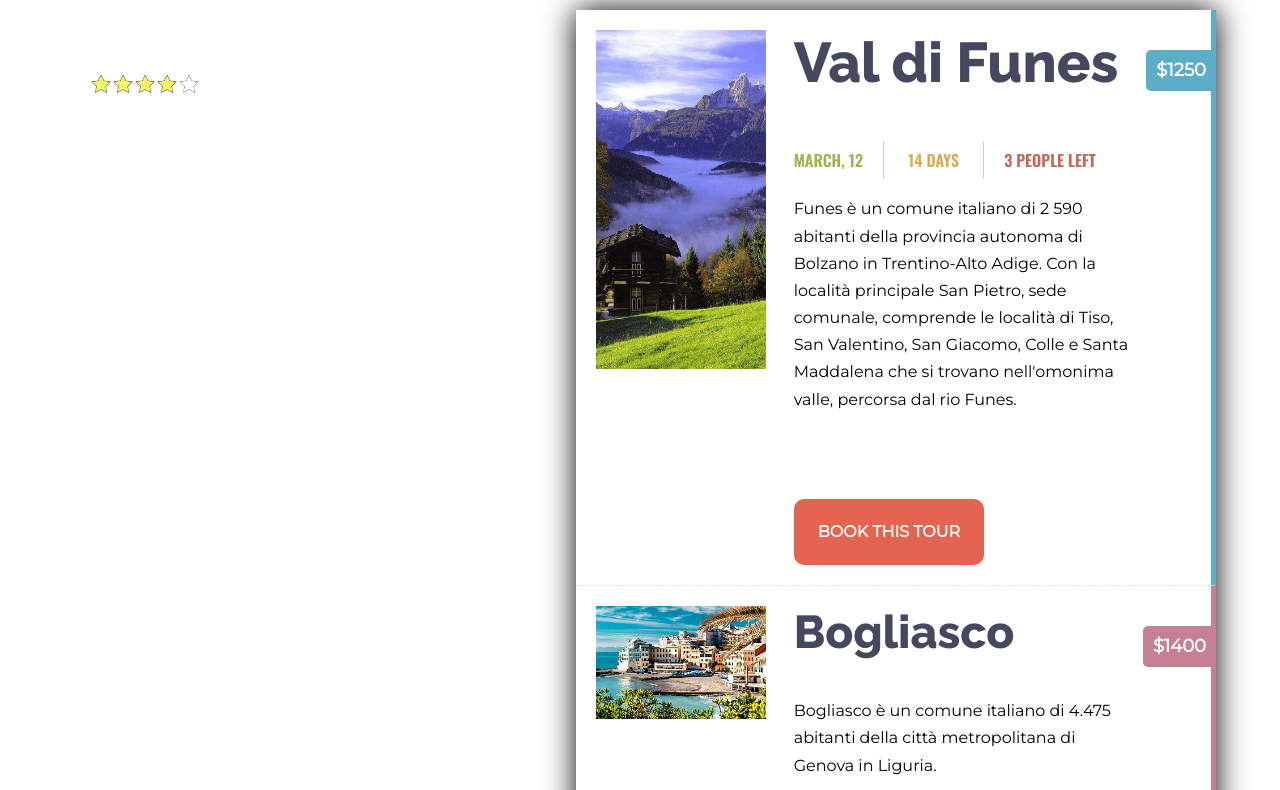
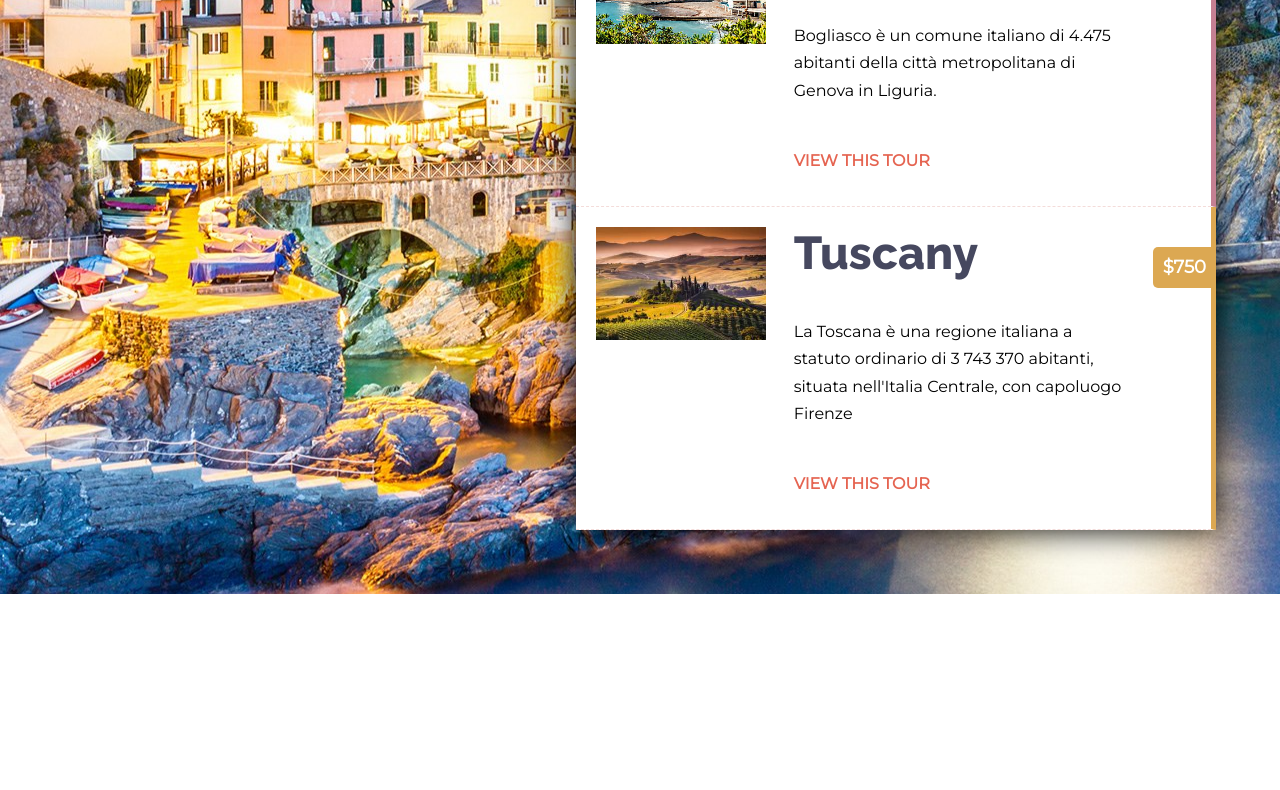
Before and after one commit to llChimerall/web_site, a plain HTML site: page index.html in a window 1280 px wide. Shown: the part 729-1519 px from the top of the page. After the commit the page ends 1323 px from the top, so only its background shows below. Drawn offline with nearby package versions, Linux system fonts and the light colour scheme.

Commit message:
Правки

```diff
--- a/index.html
+++ b/index.html
@@ -1,11 +1,13 @@
 <html>
 <head>
+<title>Italy</title>
 <link rel="stylesheet" href="normalize.css">
 <link rel="stylesheet" href="style.css">
 
 </head>
 <body>
-<div class="card">
+<!--
+  <div class="card">
   <img class="card__background" src="images/DIceland.jpg">
   <div class="card__text">
     <header>
@@ -33,7 +35,7 @@
     </div>
   </div>
 </div>
-
+-->
 
 
 <div class="Italy">
--- a/style.css
+++ b/style.css
@@ -2,6 +2,10 @@
 @import url('https://fonts.googleapis.com/css?family=Raleway:400,600,800,900');
 @import url('https://fonts.googleapis.com/css?family=Montserrat');
 @import url('https://fonts.googleapis.com/css?family=Oswald:600');
+
+body {
+  min-width: 1000px;
+}
 
 .card {
     text-align: center;
@@ -212,7 +216,8 @@
 
 
   .Italy {
-    background-image: black url(images/bgI.jpg);
+    background-image: url(images/bgI.jpg);
+    background-color: black;
     display: block;
   }
 
```
